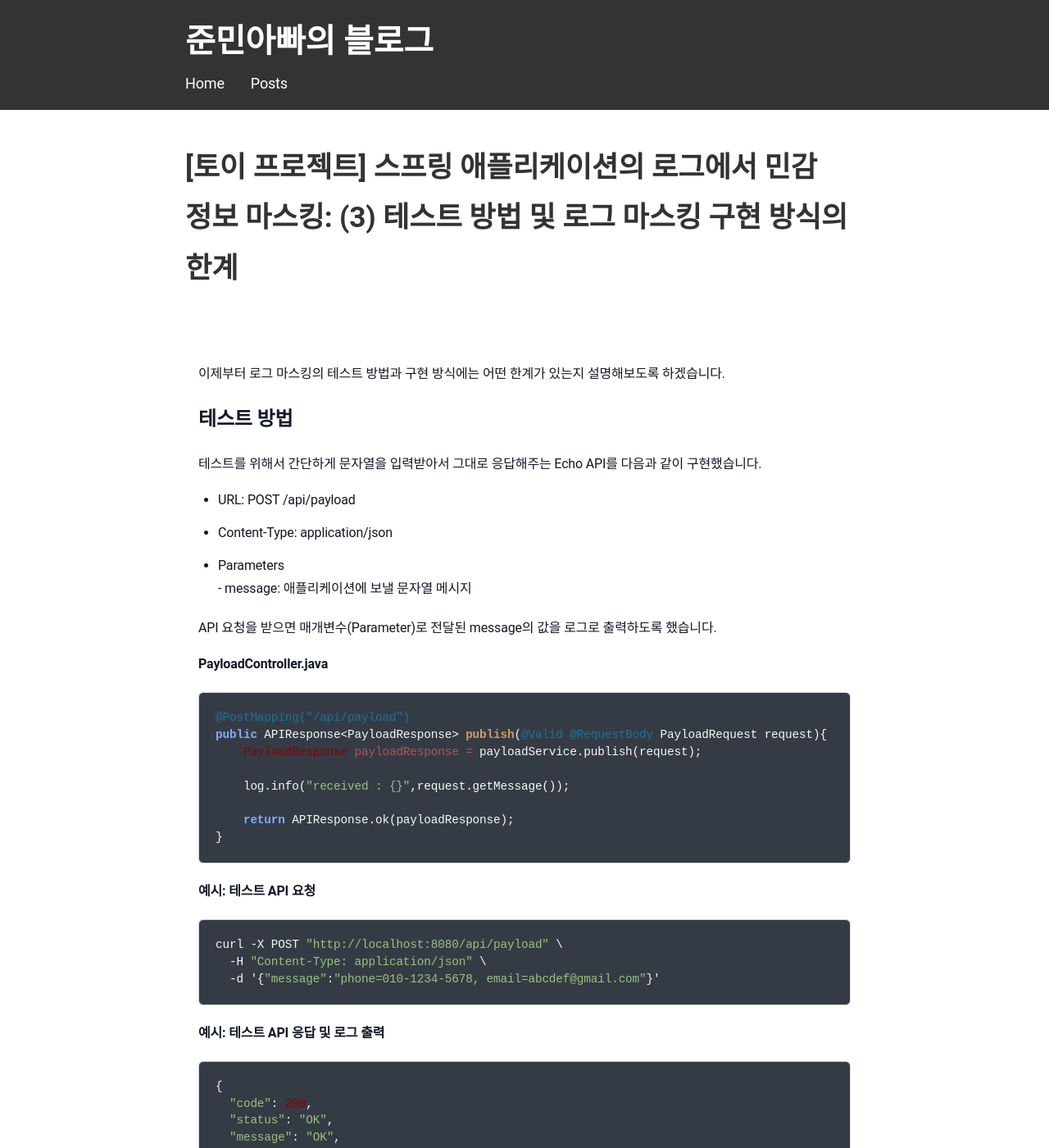
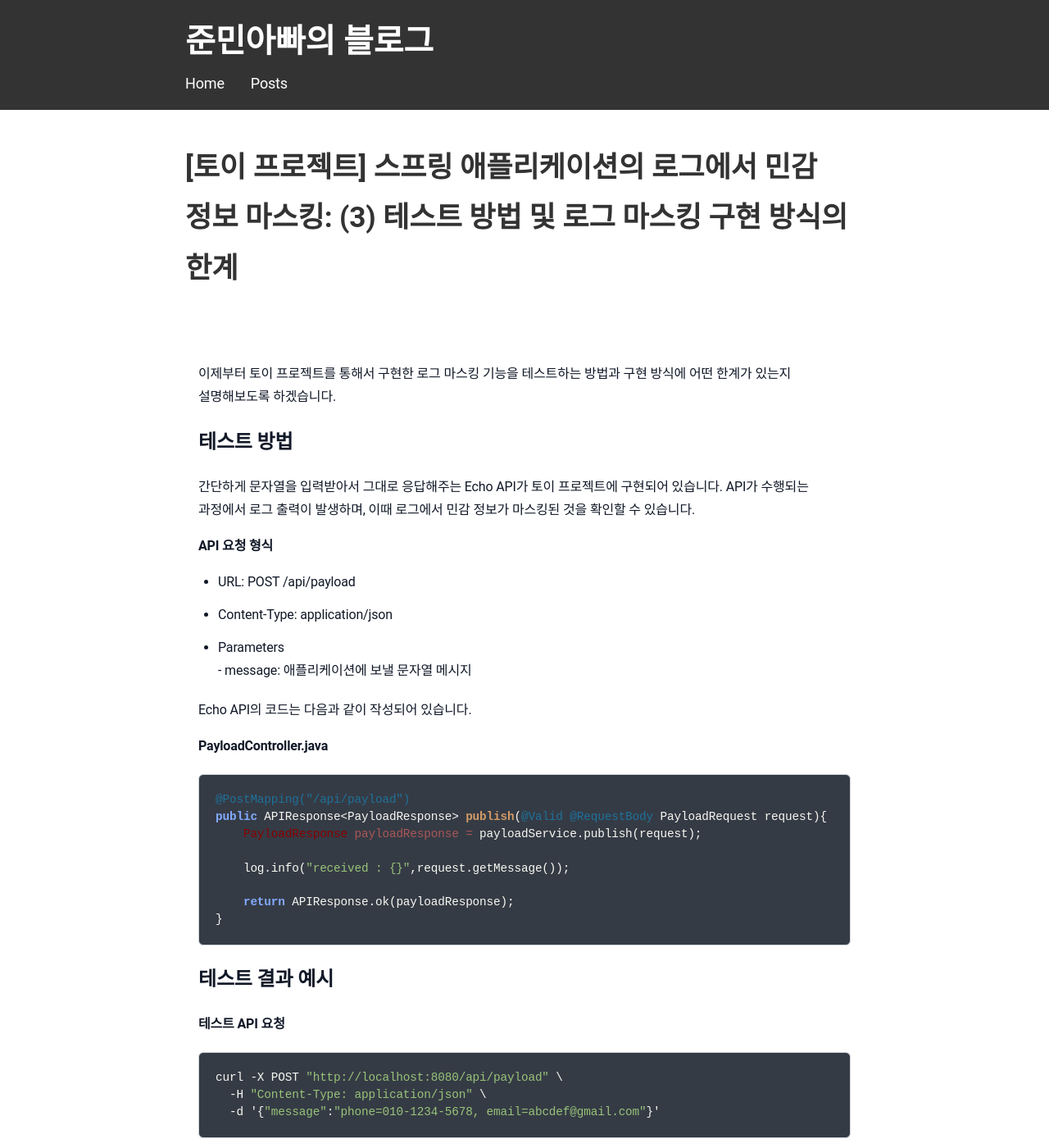
Before and after one commit to sanghoon-lee/sanghoon-lee.github.io, a Jekyll site: the page built from _posts/2026-02-20-logging-pattern-mask3.md, in a window 1280 px wide and 1400 px high. Shown: the whole window at 82% size. Built offline with Jekyll 4.4.1, drawn with Linux system fonts in a browser that asks for light colours; nearby versions of some CDN libraries; comment, search, counter and statistics services are not loaded; some of the changed text lies outside the part shown.

Commit message:
과거 포스팅 내용 수정

````diff
--- a/_posts/2026-02-20-logging-pattern-mask3.md
+++ b/_posts/2026-02-20-logging-pattern-mask3.md
@@ -5,18 +5,19 @@ date: 2026-02-20
 categories: 토이프로젝트
 ---
 
-이제부터 로그 마스킹의 테스트 방법과 구현 방식에는 어떤 한계가 있는지 설명해보도록 하겠습니다.
+이제부터 토이 프로젝트를 통해서 구현한 로그 마스킹 기능을 테스트하는 방법과 구현 방식에 어떤 한계가 있는지 설명해보도록 하겠습니다.
 
 ## 테스트 방법
 
-테스트를 위해서 간단하게 문자열을 입력받아서 그대로 응답해주는 Echo API를 다음과 같이 구현했습니다.
+간단하게 문자열을 입력받아서 그대로 응답해주는 Echo API가 토이 프로젝트에 구현되어 있습니다. API가 수행되는 과정에서 로그 출력이 발생하며, 이때 로그에서 민감 정보가 마스킹된 것을 확인할 수 있습니다.
 
+**API 요청 형식**
 * URL: POST /api/payload
 * Content-Type: application/json
 * Parameters
     <br>- message: 애플리케이션에 보낼 문자열 메시지
 
-API 요청을 받으면 매개변수(Parameter)로 전달된 message의 값을 로그로 출력하도록 했습니다.
+Echo API의 코드는 다음과 같이 작성되어 있습니다.
 
 **PayloadController.java**
 ```java
@@ -29,15 +30,16 @@ public APIResponse<PayloadResponse> publish(@Valid @RequestBody PayloadRequest r
     return APIResponse.ok(payloadResponse);
 }
 ```
+## 테스트 결과 예시
 
-**예시: 테스트 API 요청**
+**테스트 API 요청**
 ```bash
 curl -X POST "http://localhost:8080/api/payload" \
   -H "Content-Type: application/json" \
   -d '{"message":"phone=010-1234-5678, email=abcdef@gmail.com"}'
 ```
 
-**예시: 테스트 API 응답 및 로그 출력**
+**테스트 API 응답**
 ```bash
 {
   "code": 200,
@@ -48,13 +50,16 @@ curl -X POST "http://localhost:8080/api/payload" \
     "created": "09:12:34.567"
   }
 }
+```
 
+**로그 출력**
+```bash
 received : phone=010-****-5678, email=ab****@gmail.com
 ```
 
 ## 로그 마스킹 구현 방식의 한계
 
-토이 프로젝트에서 로그 마스킹을 구현한 방식은 매우 단순하고 효과적입니다. 하지만, 한계는 분명 존재합니다.
+로그 마스킹 기능은 최대한 단순하게 구현되어 있습니다. 실무에서도 충분히 활용할 수 있지만, 한계는 분명 존재합니다.
 
 ### 1. 성능
 
````
